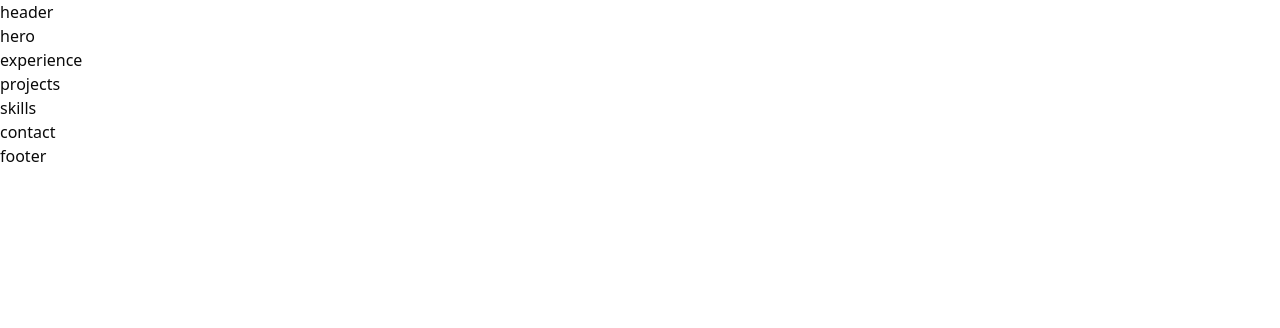
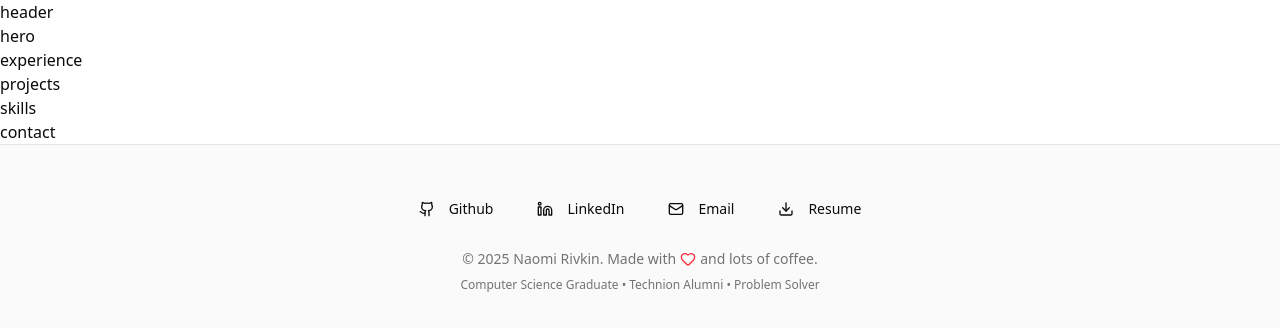
Before and after one commit to NaomiRiv/naomi-portfolio, a React (Vite) app: page / in a window 1280 px wide. Shown: the top 328 px of the page. Built offline with nearby package versions, Linux system fonts and the light colour scheme.

Commit message:
Implementing footer

```diff
--- a/src/components/layout/footer.tsx
+++ b/src/components/layout/footer.tsx
@@ -1,3 +1,33 @@
+import { Github, Mail, Download, Heart, Linkedin } from "lucide-react";
+import { SocialButton } from "./social-button";
+
+const socialLinks = [
+  { Icon: Github, link: 'https://github.com/NaomiRiv', label: 'Github' },
+  { Icon: Linkedin, link: 'https://www.linkedin.com/in/naomi-rivkin/', label: 'LinkedIn' },
+  { Icon: Mail, link: 'mailto:naomi@dotcore.co.il', label: 'Email' },
+  { Icon: Download, link: './resume.pdf', label: 'Resume' },
+];
+
 export function Footer() {
-  return <footer>footer</footer>;
+  return (
+    <footer className="bg-muted/50 border-t border-border py-12">
+      <div className="container mx-auto px-4 sm:px-6 lg:px-8">
+        <div className="flex flex-col items-center space-y-6">
+          <div className="flex space-x-6">
+            {socialLinks.map(({ Icon, link, label }) => (
+              <SocialButton key={label} Icon={Icon} link={link} label={label} />
+            ))}
+          </div>
+          <div className="text-center space-y-2">
+            <div className="flex items-center justify-center text-sm text-muted-foreground">
+              <span>© {new Date().getFullYear()} Naomi Rivkin. Made with</span>
+              <Heart className="w-4 h-4 mx-1 text-red-500" />
+              <span>and lots of coffee.</span>
+            </div>
+            <p className="text-xs text-muted-foreground">Computer Science Graduate • Technion Alumni • Problem Solver</p>
+          </div>
+        </div>
+      </div>
+    </footer>
+  );
 }
--- /dev/null
+++ b/src/components/layout/social-button.tsx
@@ -0,0 +1,12 @@
+import { Button } from "@/components/ui/button";
+
+export function SocialButton({ Icon, label, link}: { Icon: React.ElementType; label: string; link: string }) {
+    return (
+        <Button variant="ghost" size="sm" className="hover:scale-110 transition-transform" asChild>
+        <a href={link} target="_blank" rel="noopener noreferrer">
+          <Icon className="w-5 h-5" />
+          <span className="ml-2">{label}</span>
+        </a>
+      </Button>
+    )
+}
```
